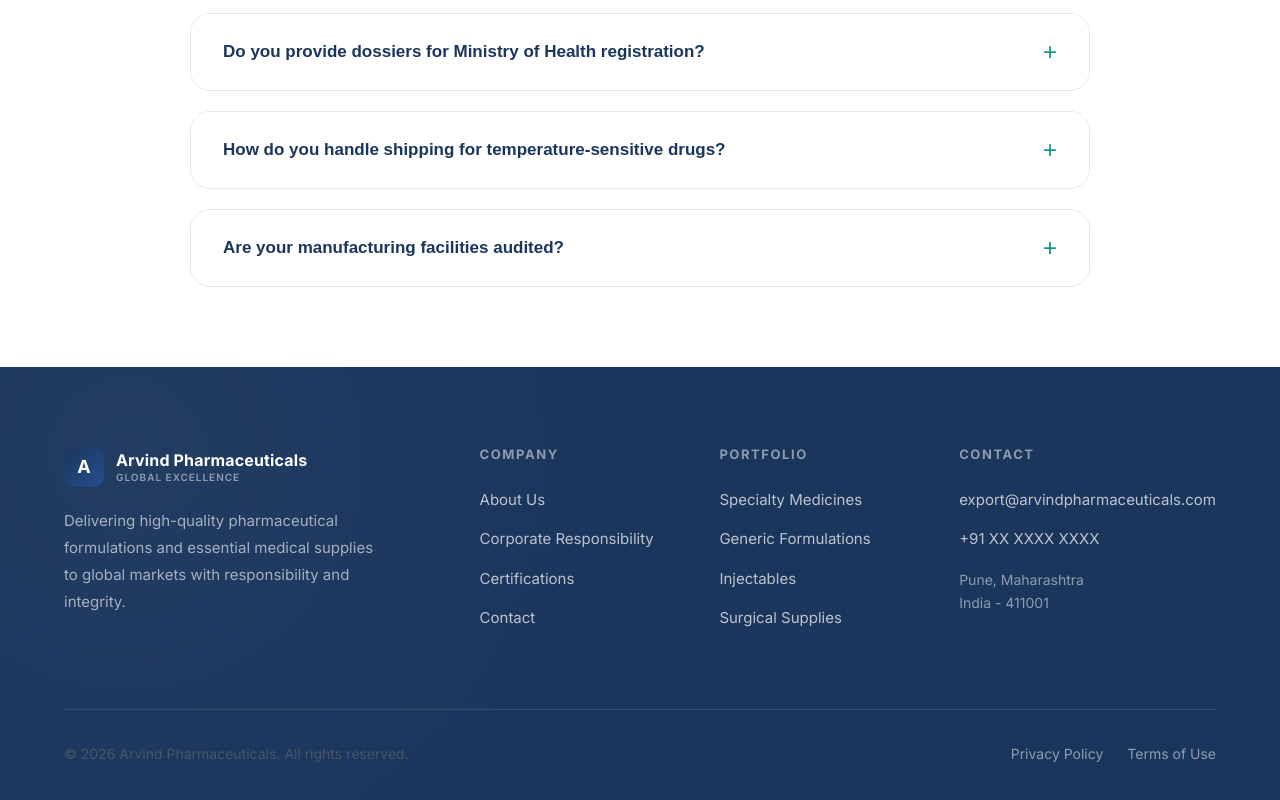
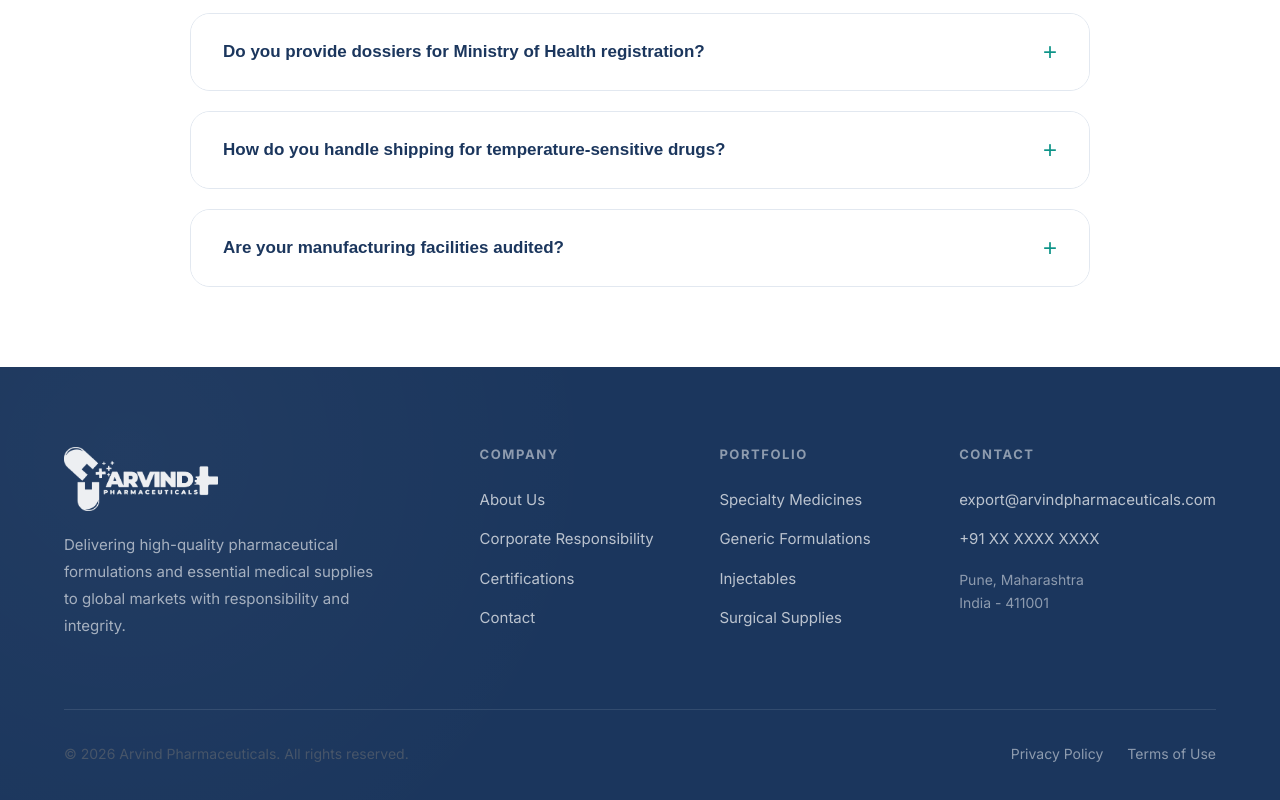
Before and after one commit to bizleap1/Arvind-Pharmaceuticals-, a React (Vite) app: page /contact in a window 1280 px wide. Shown: the part 1301-2101 px from the top of the page. Built offline with nearby package versions, Linux system fonts and the light colour scheme.

Commit message:
Footer: Replace text brand with logo ap.png image; Add favicon

```diff
--- a/index.html
+++ b/index.html
@@ -2,7 +2,8 @@
 <html lang="en">
   <head>
     <meta charset="UTF-8" />
-    <link rel="icon" type="image/svg+xml" href="/favicon.svg" />
+    <link rel="icon" type="image/png" href="/logo-ap.png" />
+    <link rel="apple-touch-icon" href="/logo-ap.png" />
     <meta name="viewport" content="width=device-width, initial-scale=1.0" />
     <title>Arvind Pharmaceuticals — Global Pharmaceutical Exporter & Supplier</title>
     <meta name="description" content="Arvind Pharmaceuticals is a premier India-based pharmaceutical exporter. We provide high-quality WHO-GMP certified generic medicines, injectables, and medical supplies to distributors and hospital networks globally in Africa, CIS, and Asia." />
--- a/src/components/layout/Footer.jsx
+++ b/src/components/layout/Footer.jsx
@@ -1,17 +1,14 @@
 import React from 'react';
 import { Link } from 'react-router-dom';
+import logo from '../../assets/logo ap.png';
 
 const Footer = () => {
   return (
     <footer>
       <div className="footer-grid">
         <div className="footer-brand">
-          <Link to="/" style={{ display: 'flex', alignItems: 'center', gap: '12px', textDecoration: 'none' }}>
-            <div className="nav-logo-mark" style={{ width: '40px', height: '40px', fontSize: '18px' }}>A</div>
-            <div className="nav-brand-text">
-              <span className="nav-brand-name" style={{ color: 'white' }}>Arvind Pharmaceuticals</span>
-              <span className="nav-brand-sub" style={{ color: 'rgba(255,255,255,0.5)' }}>Global Excellence</span>
-            </div>
+          <Link to="/" style={{ display: 'flex', alignItems: 'center', textDecoration: 'none', marginBottom: '8px' }}>
+            <img src={logo} alt="Arvind Pharmaceuticals" style={{ height: '64px', width: 'auto', objectFit: 'contain', filter: 'brightness(0) invert(1)', opacity: 0.92 }} />
           </Link>
           <p>Delivering high-quality pharmaceutical formulations and essential medical supplies to global markets with responsibility and integrity.</p>
         </div>
```
Also changed, not shown: public/logo-ap.png (added), src/assets/logo.jpeg (deleted).
